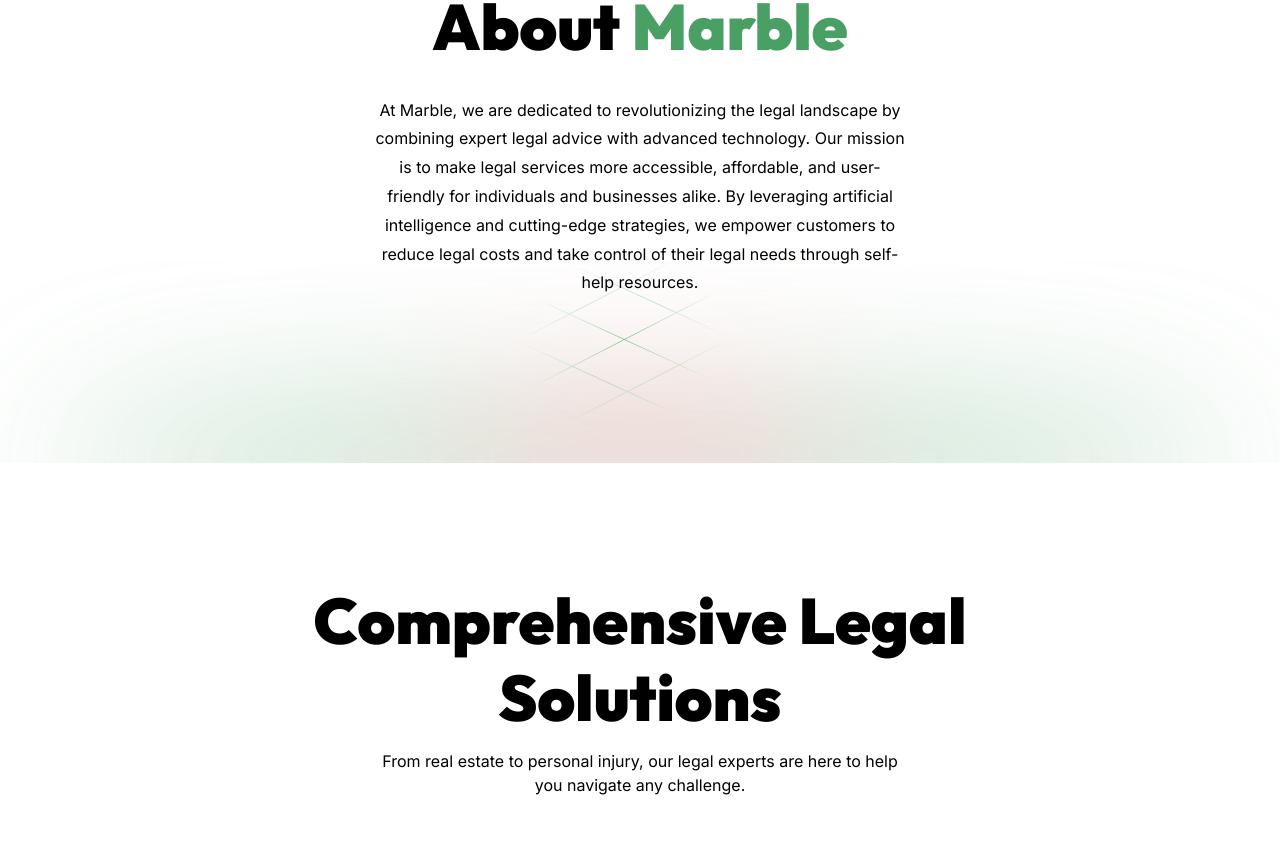
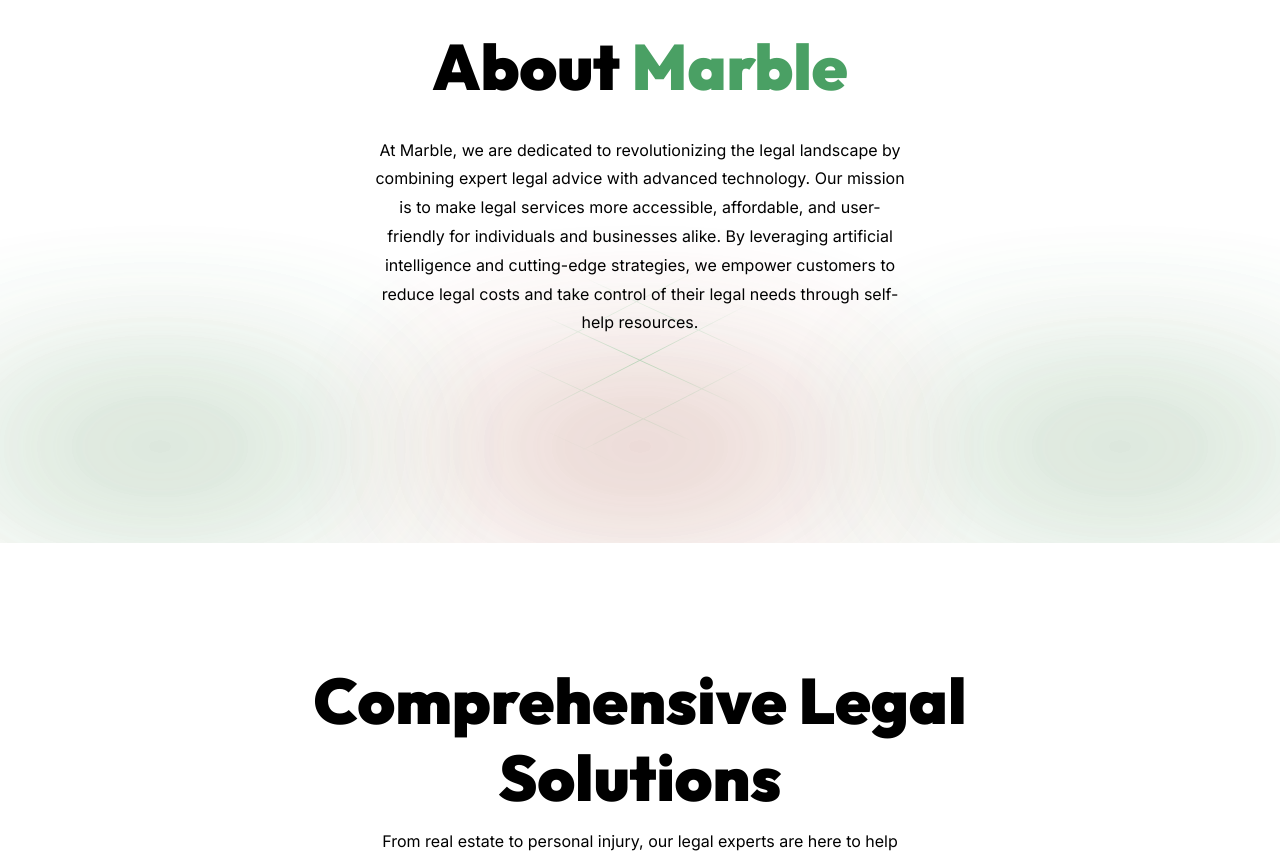
Before and after one commit to marble-legal/marble-legal-landing, a Next.js app: page / in a window 1280 px wide. Shown: the part 900-1757 px from the top of the page. Built offline with nearby package versions, Linux system fonts and the light colour scheme.

Commit message:
animation for background about

```diff
--- a/src/app/components/about.tsx
+++ b/src/app/components/about.tsx
@@ -1,28 +1,132 @@
+/* eslint-disable @next/next/no-img-element */
+"use client";
 import Image from "next/image";
 import { Outfit } from "next/font/google";
 import clsx from "clsx";
-import Button from "@/components/button";
-import FaqCard from "@/components/faq-card";
+import { useEffect, useRef } from "react";
+import { gsap } from "gsap";
 import Animated from "@/components/animated";
 
 const outfit = Outfit({ subsets: ["latin"] });
 
 export default function About() {
+  const firstSetRef = useRef<HTMLDivElement | null>(null);
+  const secondSetRef = useRef<HTMLDivElement | null>(null);
+  const gridRef = useRef<HTMLImageElement | null>(null);
+
+  useEffect(() => {
+    // Select the children elements of both sets
+    const firstImages = firstSetRef.current?.children;
+    const secondImages = secondSetRef.current?.children;
+
+    if (firstImages && secondImages) {
+      const tl = gsap.timeline({ repeat: -1, yoyo: true });
+
+      // Step 1: Fade out the first set while fading in the second set
+      tl.to(firstImages, {
+        duration: 4,
+        opacity: 0, // Fade out first set
+        ease: "power1.inOut",
+      })
+        .to(
+          secondImages,
+          {
+            duration: 4,
+            opacity: 1, // Fade in second set
+            ease: "power1.inOut",
+          },
+          "-=4" // Start fading in second set during fade-out of the first
+        )
+
+        // Step 2: Fade out the second set while fading in the first set
+        .to(secondImages, {
+          duration: 4,
+          opacity: 0, // Fade out second set
+          ease: "power1.inOut",
+        })
+        .to(
+          firstImages,
+          {
+            duration: 4,
+            opacity: 1, // Fade in first set
+            ease: "power1.inOut",
+          },
+          "-=4" // Start fading in first set during fade-out of the second
+        );
+
+      // Add grid opacity animation to the timeline
+      tl.to(
+        gridRef.current,
+        {
+          duration: 2,
+          opacity: 0.5, // Fade to 0.5 opacity
+          ease: "power1.inOut",
+        },
+        0 // Start grid animation from the beginning
+      ).to(gridRef.current, {
+        duration: 2,
+        opacity: 1, // Fade back to full opacity
+        ease: "power1.inOut",
+      });
+    }
+  }, []);
+
   return (
     <section
       id="about"
-      className="flex flex-col gap-[1.875rem] md:h-[80dvh] items-center justify-center w-full relative max-md:py-[7.875rem] max-md:pb-[12rem] max-md:px-4"
+      className="flex flex-col gap-[1.875rem] md:h-[90dvh] items-center justify-center w-full relative max-md:py-[7.875rem] max-md:pb-[12rem] max-md:px-4 overflow-hidden"
     >
-      <Image
-        src="/about-bg.svg"
+      {/* First Set: Green, Red, Green */}
+      <div
+        ref={firstSetRef}
+        className="flex flex-row absolute -bottom-32 left-0 w-full h-full max-md:hidden items-end justify-center opacity-1"
+      >
+        <img
+          src="/green-hue-bg.svg"
+          alt="background"
+          className="w-[800px] mr-[-20rem] opacity-1"
+        />
+        <img
+          src="/red-hue-bg.svg"
+          alt="background"
+          className="w-[800px] mr-[-20rem] opacity-1"
+        />
+        <img
+          src="/green-hue-bg.svg"
+          alt="background"
+          className="w-[800px] opacity-1"
+        />
+      </div>
+
+      {/* Second Set: Red, Green, Red */}
+      <div
+        ref={secondSetRef}
+        className="flex flex-row absolute -bottom-32 left-0 w-full h-full max-md:hidden items-end justify-center opacity-1"
+      >
+        <img
+          src="/red-hue-bg.svg"
+          alt="background"
+          className="w-[800px] mr-[-20rem] opacity-0"
+        />
+        <img
+          src="/green-hue-bg.svg"
+          alt="background"
+          className="w-[800px] mr-[-20rem] opacity-0"
+        />
+        <img
+          src="/red-hue-bg.svg"
+          alt="background"
+          className="w-[800px] opacity-0"
+        />
+      </div>
+
+      <img
+        src="/grid.svg"
         alt="background"
-        layout="intrinsic"
-        width={1920}
-        height={1080}
-        objectFit="none"
-        className="absolute bottom-0 left-0 max-md:hidden"
-        priority
+        className="absolute bottom-16 left-[50%] transform translate-x-[-50%] max-md:hidden"
+        ref={gridRef}
       />
+
       <Image
         src="/about-mobile-bg.svg"
         alt="background"
```
Also changed, not shown: public/grid.svg (added).
